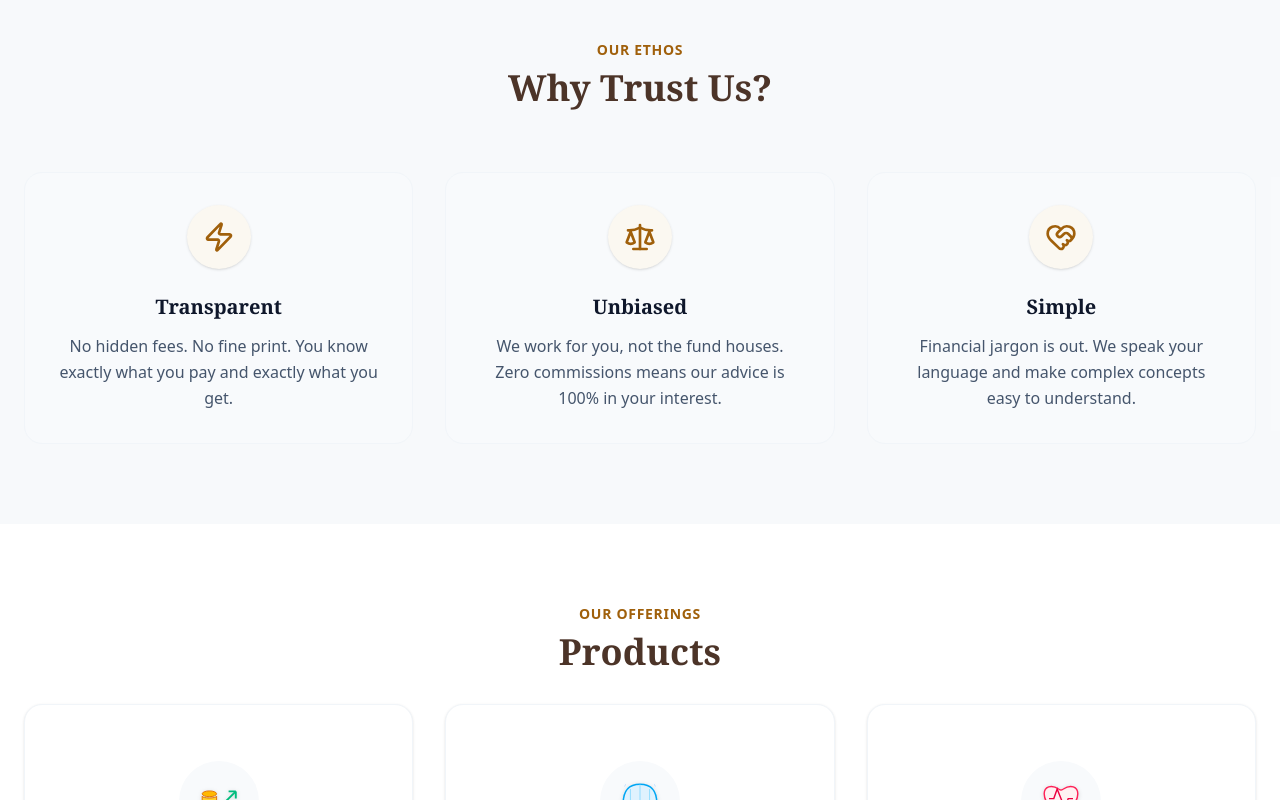
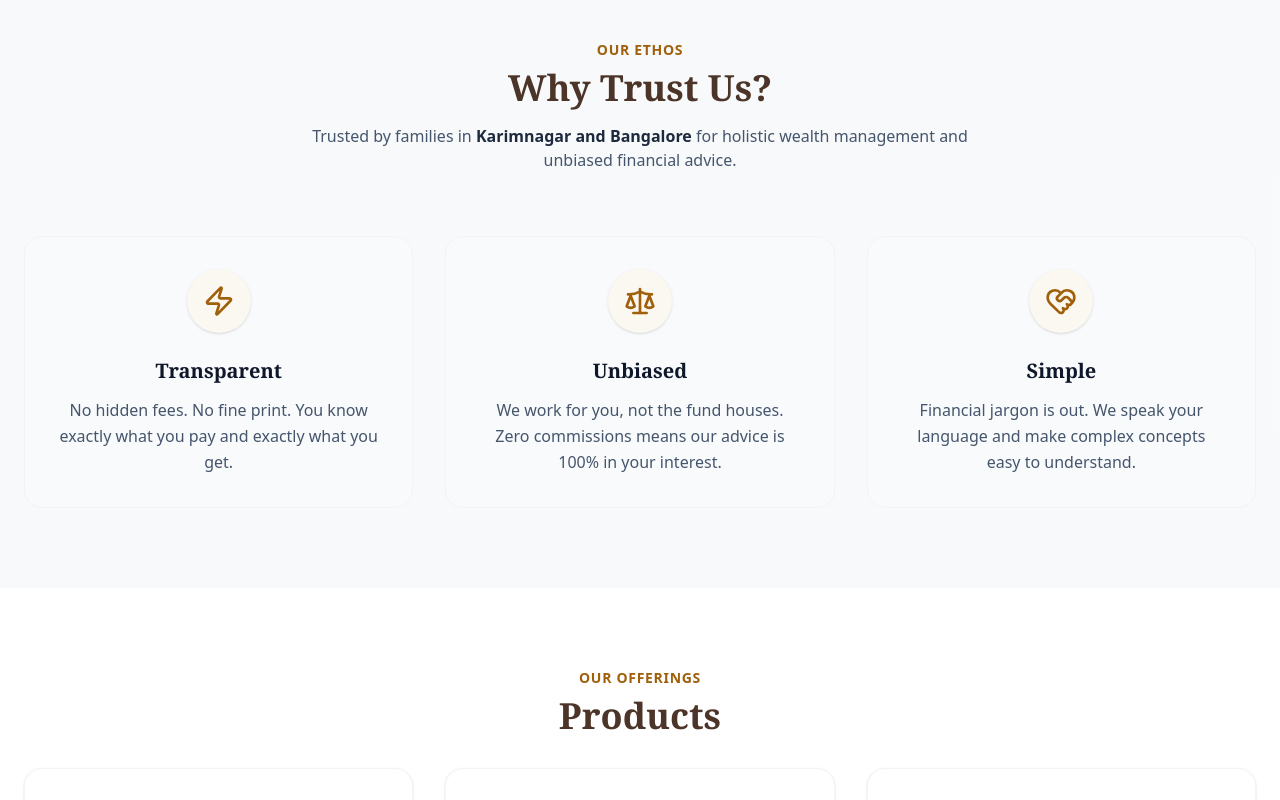
Before and after one commit to balumanthena/Nirvaana, a Next.js app: page / in a window 1280 px wide. Shown: the part 840-1640 px from the top of the page. Built offline with nearby package versions, Linux system fonts and the light colour scheme; a web font is replaced by a local one.

Commit message:
Feat: Implement Local SEO for Karimnagar & Bangalore

```diff
--- a/src/app/layout.tsx
+++ b/src/app/layout.tsx
@@ -16,7 +16,7 @@ export const metadata: Metadata = {
     default: "Nirvana Wealth Planner | Financial Planning Advisor",
     template: `%s | Nirvana Wealth Planner`,
   },
-  description: "Nirvana Wealth Planner offers personalized financial planning, SIPs, retirement planning, and investment advice in India. Secure your financial future today.",
+  description: "Nirvana Wealth Planner offers personalized financial planning and investment advice in Karimnagar & Bangalore. Secure your future with our expert guidance.",
   metadataBase: new URL(CONFIG.SITE_URL),
   alternates: {
     canonical: '/',
--- a/src/app/page.tsx
+++ b/src/app/page.tsx
@@ -46,10 +46,12 @@ export default function Home() {
         <div className="container mx-auto px-4 md:px-6">
           <div className="text-center mb-16">
             <span className="text-sm font-bold tracking-wider text-primary uppercase mb-2 block">Our Ethos</span>
-            <h2 className="text-3xl md:text-4xl font-serif font-bold text-foreground">
+            <h2 className="text-3xl md:text-4xl font-serif font-bold text-foreground mb-4">
               Why Trust Us?
             </h2>
-
+            <p className="text-slate-600 max-w-2xl mx-auto">
+              Trusted by families in <strong className="font-semibold text-slate-800">Karimnagar and Bangalore</strong> for holistic wealth management and unbiased financial advice.
+            </p>
           </div>
           <ValueCards />
         </div>
--- a/src/components/shared/ComplianceFooter.tsx
+++ b/src/components/shared/ComplianceFooter.tsx
@@ -25,6 +25,9 @@ export function ComplianceFooter() {
                             <p>{CONFIG.PHONE}</p>
                             <p>{CONFIG.EMAIL}</p>
                         </div>
+                        <p className="text-sm font-medium text-slate-700 mt-2">
+                            Serving clients in Karimnagar & Bangalore
+                        </p>
                     </div>
 
                     <div>
--- a/src/components/shared/JsonLd.tsx
+++ b/src/components/shared/JsonLd.tsx
@@ -22,10 +22,26 @@ export function JsonLd() {
             latitude: '18.4386',
             longitude: '79.1288',
         },
-        areaServed: {
-            '@type': 'Country',
-            name: 'India',
-        },
+        areaServed: [
+            {
+                '@type': 'City',
+                name: 'Karimnagar',
+                address: {
+                    '@type': 'PostalAddress',
+                    addressRegion: 'Telangana',
+                    addressCountry: 'IN'
+                }
+            },
+            {
+                '@type': 'City',
+                name: 'Bangalore',
+                address: {
+                    '@type': 'PostalAddress',
+                    addressRegion: 'Karnataka',
+                    addressCountry: 'IN'
+                }
+            }
+        ],
         priceRange: '$$',
         openingHoursSpecification: [
             {
```
